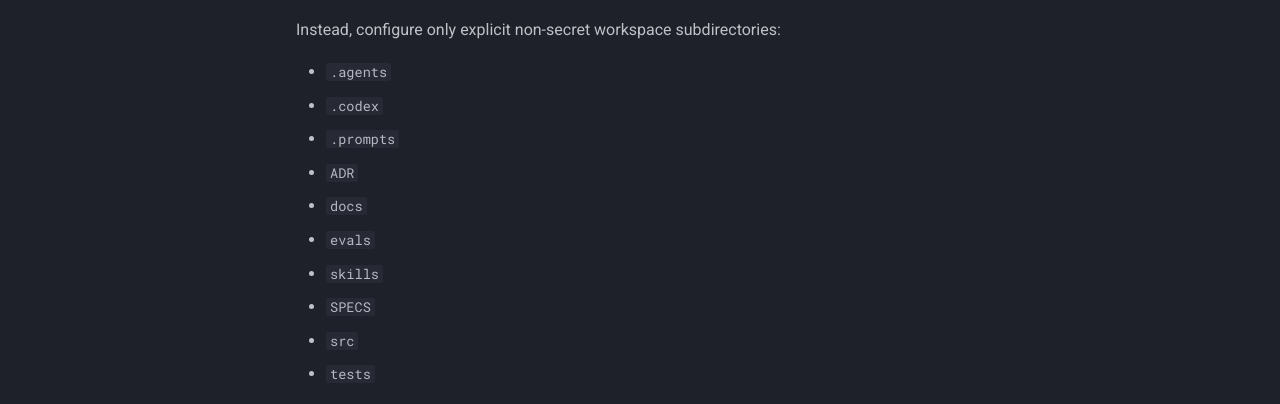
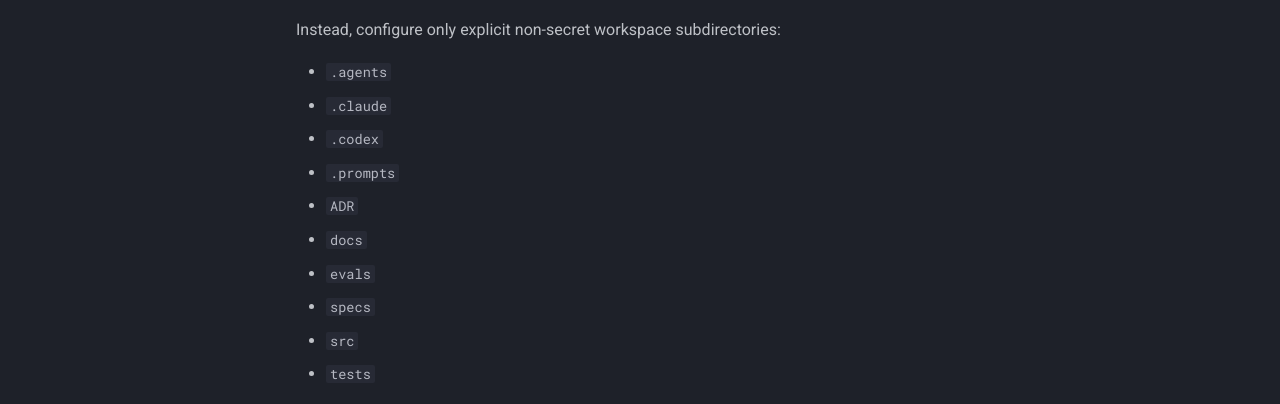
Before and after one commit to rafa-castano/git_it, an MkDocs documentation site: the page built from docs/mcp/security.md, in a window 1280 px wide and 900 px high, scrolled down 810 px. Shown: the part 163-567 px from the top of the window. Built offline with MkDocs 1.6.1 and Material for MkDocs 9.7.7, drawn with Linux system fonts in a browser that asks for light colours; comment, search, counter and statistics services are not loaded.

Commit message:
Modificados subdirectorios MCP security.md

```diff
--- a/docs/mcp/security.md
+++ b/docs/mcp/security.md
@@ -27,13 +27,13 @@ Because the reference Filesystem MCP server grants access by allowed directory r
 Instead, configure only explicit non-secret workspace subdirectories:
 
 - `.agents`
+- `.claude`
 - `.codex`
 - `.prompts`
 - `ADR`
 - `docs`
 - `evals`
-- `skills`
-- `SPECS`
+- `specs`
 - `src`
 - `tests`
 
```
